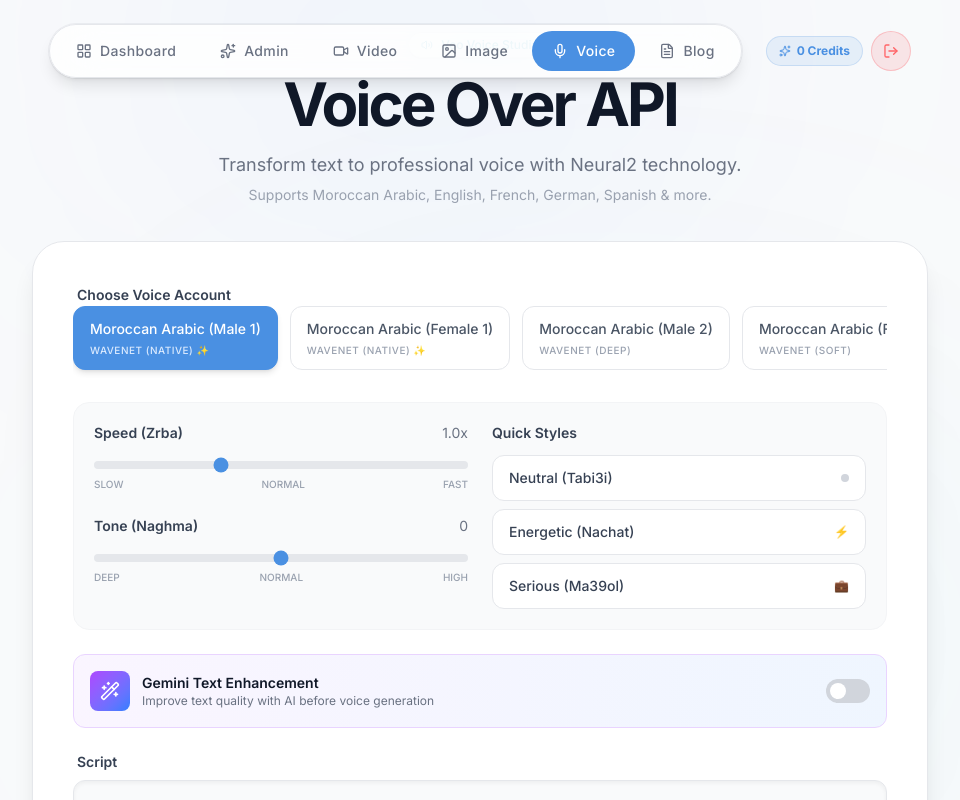
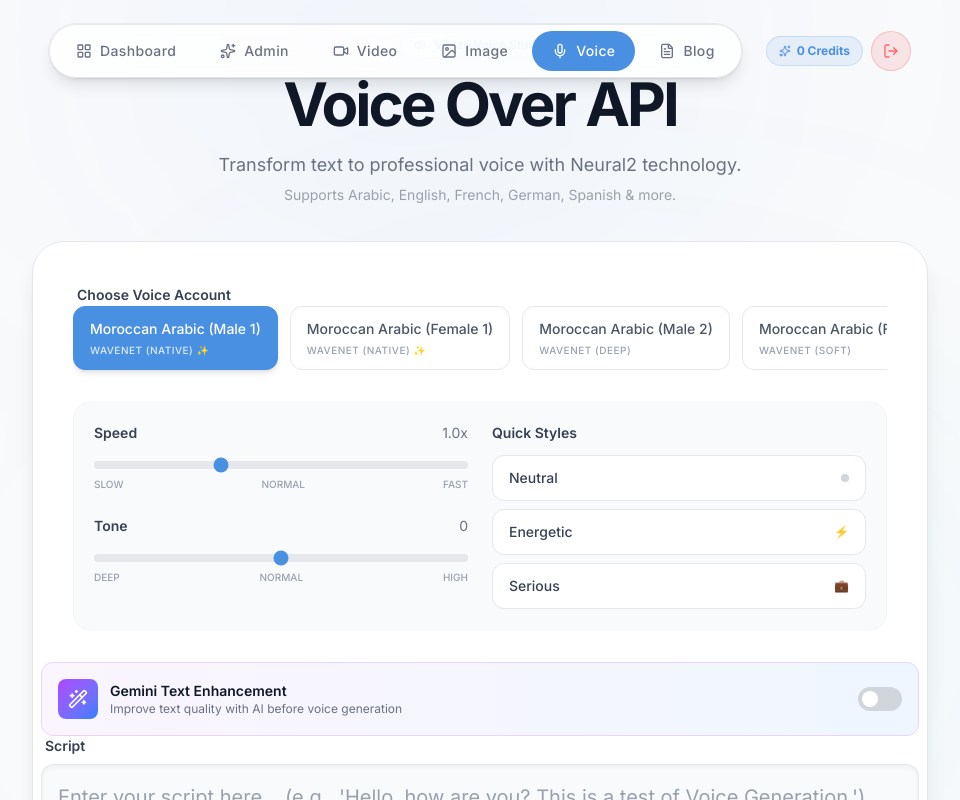
Before and after one commit to mohamedziro-coder/veo3-platform, a Next.js app: page /voice in a window 1280 px wide. Shown: the top 800 px of the page, without its empty margins (160-1120 px from the left). Built offline with nearby package versions, Linux system fonts and the light colour scheme; sample sign-in values are in the browser's storage.

Commit message:
Refactor: Localize to English (Remove Darija)

```diff
--- a/src/app/page.tsx
+++ b/src/app/page.tsx
@@ -139,7 +139,7 @@ export default function HomePage() {
             {
               icon: <Mic className="w-8 h-8" />,
               title: "Multi-Language",
-              desc: "Native voiceovers in 30+ languages, including specialized support for Moroccan Darija."
+              desc: "Native voiceovers in 30+ languages, including specialized support for local dialects."
             },
             {
               icon: <Share2 className="w-8 h-8" />,
@@ -261,7 +261,7 @@ export default function HomePage() {
               <div className="text-4xl font-bold text-gray-900 mb-6">$59<span className="text-lg text-gray-400 font-normal">/mo</span></div>
               <ul className="space-y-4 text-gray-700 mb-8 text-sm font-medium">
                 <li className="flex items-center gap-3"><Check className="w-4 h-4 text-primary" /> 50 Videos / mo</li>
-                <li className="flex items-center gap-3"><Check className="w-4 h-4 text-primary" /> All Languages (Darija)</li>
+                <li className="flex items-center gap-3"><Check className="w-4 h-4 text-primary" /> All Languages Supported</li>
                 <li className="flex items-center gap-3"><Check className="w-4 h-4 text-primary" /> 1080p HD Export</li>
                 <li className="flex items-center gap-3"><Check className="w-4 h-4 text-primary" /> No Watermark</li>
               </ul>
--- a/src/app/voice/page.tsx
+++ b/src/app/voice/page.tsx
@@ -6,7 +6,6 @@ import { motion, AnimatePresence } from "framer-motion";
 import { Mic, Play, Square, Download, Wand2, Volume2, AlertCircle } from "lucide-react";
 import { COSTS, deductCredits, getUserCredits } from "@/lib/credits";
 
-// Voice options - defined outside component to avoid recreation
 // Voice options - defined outside component to avoid recreation
 const VOICE_OPTIONS = [
     // Moroccan Arabic (Darija) - ar-MA
@@ -212,14 +211,14 @@ export default function VoicePage() {
                 <motion.div variants={itemVariants} className="text-center space-y-4">
                     <div className="inline-flex items-center gap-2 px-3 py-1 rounded-full bg-white border border-gray-200 backdrop-blur-md text-xs font-medium text-cyan-600 shadow-sm">
                         <Volume2 className="w-3 h-3" />
-                        <span>Veo Voice Studio</span>
+                        <span>Virezo Voice Studio</span>
                     </div>
                     <h1 className="text-5xl md:text-6xl font-bold tracking-tighter text-gray-900">
                         Voice Over API
                     </h1>
                     <p className="text-gray-500 text-lg max-w-2xl mx-auto leading-relaxed">
                         Transform text to professional voice with Neural2 technology. <br />
-                        <span className="text-gray-400 text-sm">Supports Moroccan Arabic, English, French, German, Spanish & more.</span>
+                        <span className="text-gray-400 text-sm">Supports Arabic, English, French, German, Spanish & more.</span>
                     </p>
                 </motion.div>
 
@@ -276,14 +275,13 @@ export default function VoicePage() {
                             </div>
                         </div>
 
-                        {/* Voice Controls (Speed & Style) */}
                         <div className="grid grid-cols-1 md:grid-cols-2 gap-6 p-5 bg-gray-50 rounded-2xl border border-gray-100">
                             {/* Sliders */}
                             <div className="space-y-6">
                                 {/* Speed */}
                                 <div className="space-y-2">
                                     <div className="flex justify-between items-center text-sm">
-                                        <label className="font-semibold text-gray-700">Speed (Zrba)</label>
+                                        <label className="font-semibold text-gray-700">Speed</label>
                                         <span className="text-gray-500 font-mono">{speakingRate.toFixed(1)}x</span>
                                     </div>
                                     <input
@@ -305,7 +303,7 @@ export default function VoicePage() {
                                 {/* Pitch */}
                                 <div className="space-y-2">
                                     <div className="flex justify-between items-center text-sm">
-                                        <label className="font-semibold text-gray-700">Tone (Naghma)</label>
+                                        <label className="font-semibold text-gray-700">Tone</label>
                                         <span className="text-gray-500 font-mono">{pitch}</span>
                                     </div>
                                     <input
@@ -333,23 +331,24 @@ export default function VoicePage() {
                                         onClick={() => { setSpeakingRate(1.0); setPitch(0.0); }}
                                         className="flex items-center justify-between px-4 py-3 bg-white border border-gray-200 rounded-xl hover:border-primary/50 hover:bg-blue-50/50 transition-all group"
                                     >
-                                        <span className="text-sm font-medium text-gray-700 group-hover:text-primary">Neutral (Tabi3i)</span>
+                                        <span className="text-sm font-medium text-gray-700 group-hover:text-primary">Neutral</span>
                                         <div className="w-2 h-2 rounded-full bg-gray-300 group-hover:bg-primary" />
                                     </button>
                                     <button
                                         onClick={() => { setSpeakingRate(1.2); setPitch(2.0); }}
                                         className="flex items-center justify-between px-4 py-3 bg-white border border-gray-200 rounded-xl hover:border-green-400/50 hover:bg-green-50/50 transition-all group"
                                     >
-                                        <span className="text-sm font-medium text-gray-700 group-hover:text-green-600">Energetic (Nachat)</span>
+                                        <span className="text-sm font-medium text-gray-700 group-hover:text-green-600">Energetic</span>
                                         <span className="text-xs text-green-500 font-bold">⚡</span>
                                     </button>
                                     <button
                                         onClick={() => { setSpeakingRate(0.9); setPitch(-2.0); }}
                                         className="flex items-center justify-between px-4 py-3 bg-white border border-gray-200 rounded-xl hover:border-purple-400/50 hover:bg-purple-50/50 transition-all group"
                                     >
-                                        <span className="text-sm font-medium text-gray-700 group-hover:text-purple-600">Serious (Ma39ol)</span>
+                                        <span className="text-sm font-medium text-gray-700 group-hover:text-purple-600">Serious</span>
                                         <span className="text-xs text-purple-500 font-bold">💼</span>
                                     </button>
+                                </div>
                             </div>
                         </div>
                     </div>
@@ -413,7 +412,6 @@ export default function VoicePage() {
                             )}
                         </button>
                     </div>
-                    </div>
                 </motion.div>
 
                 {/* Audio Player Result */}
```
Lines whose indentation alone changed are shown as unchanged.
